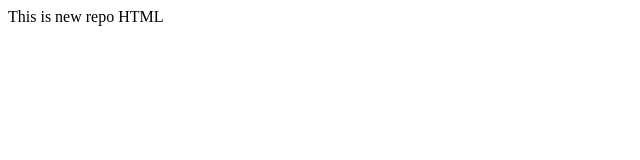
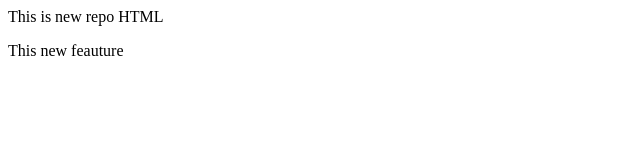
Before and after one commit to Bhavin-umatiya/local-repo, a plain HTML site: page index.html in a window 1280 px wide. Shown: the full height of the page, 0-640 px from the left. Drawn offline with Linux system fonts and the light colour scheme.

Commit message:
add new feauture

```diff
--- a/index.html
+++ b/index.html
@@ -1 +1,2 @@
 <p> This is new repo HTML </p>
+<p>This new feauture </p>
```
